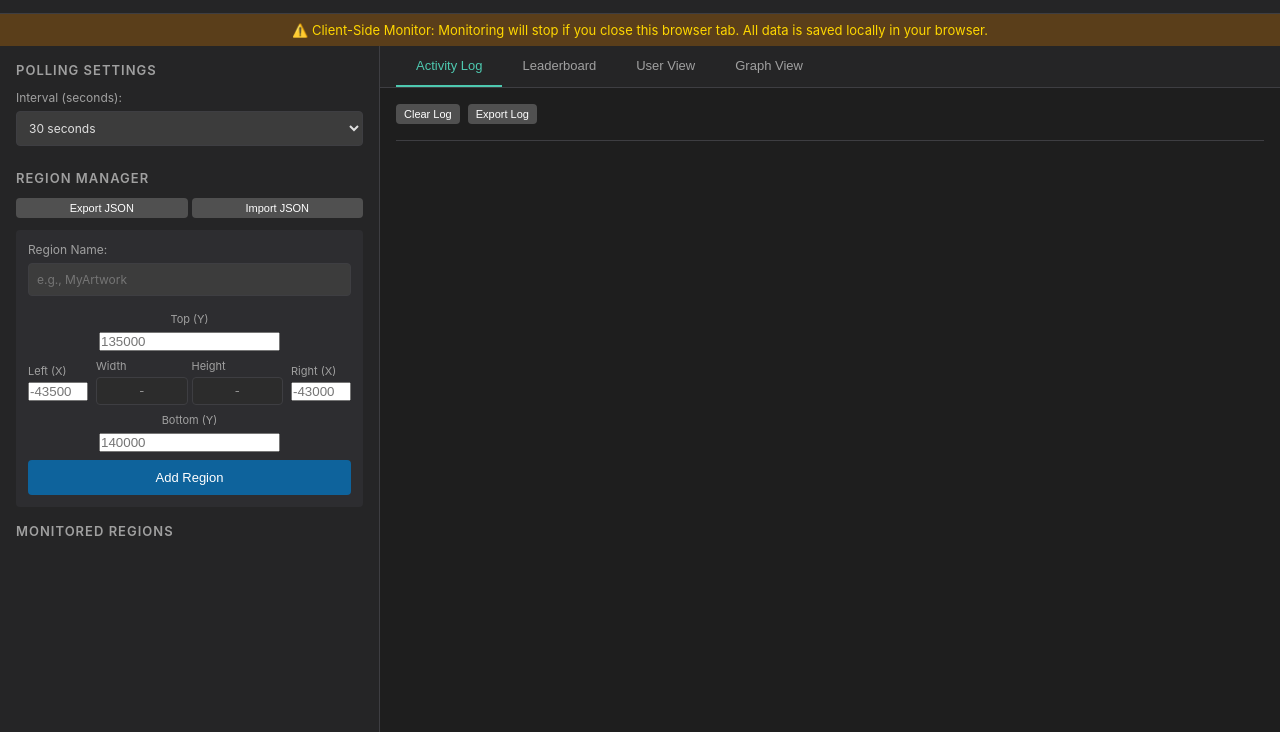
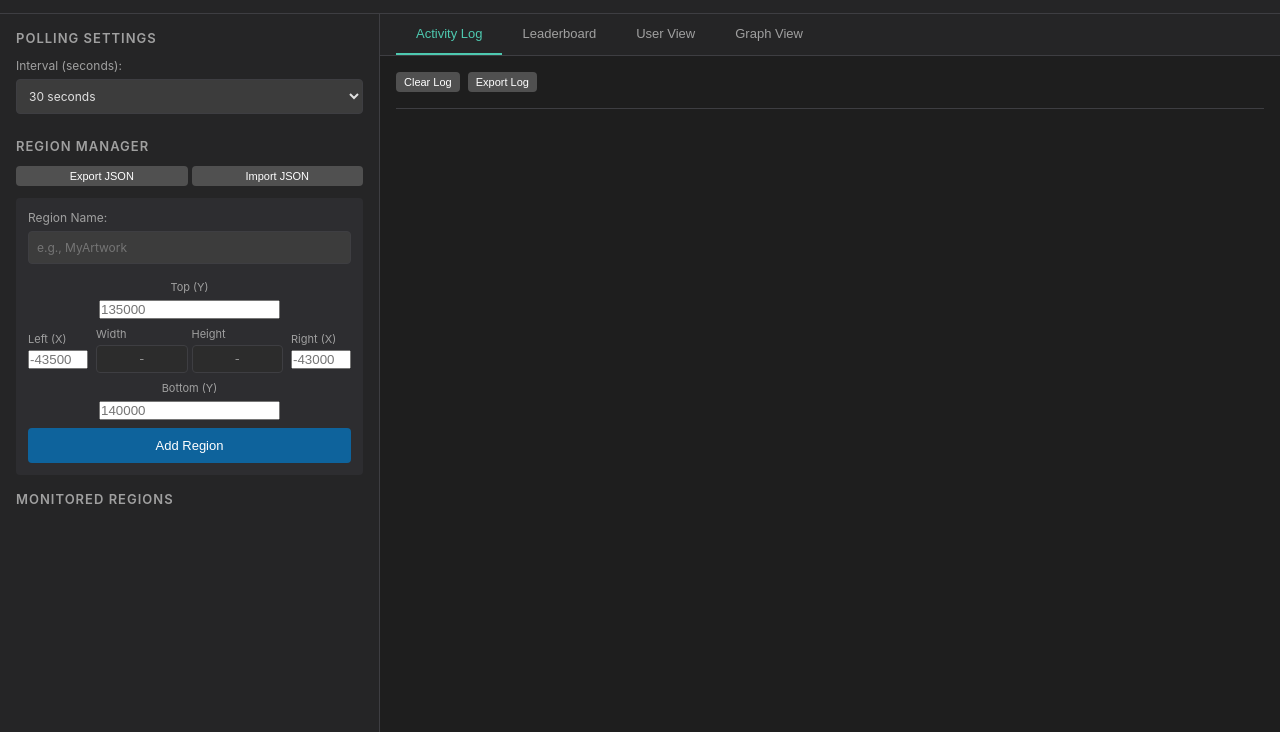
Before and after one commit to pixelcontools/monitor, a website: page index.html in a window 1280 px wide. Shown: the part 68-800 px from the top of the page. Drawn offline with nearby package versions, Linux system fonts and the light colour scheme.

Commit message:
Remove client-side monitor warning banner

```diff
--- a/index.html
+++ b/index.html
@@ -363,10 +363,6 @@
       <button class="btn btn-success" id="startBtn" onclick="startMonitoring()">▶ Start</button>
       <button class="btn btn-danger" id="stopBtn" onclick="stopMonitoring()" style="display:none;">⏹ Stop</button>
     </div>
-  </div>
-
-  <div class="warning-banner">
-    ⚠️ Client-Side Monitor: Monitoring will stop if you close this browser tab. All data is saved locally in your browser.
   </div>
 
   <div class="container">
```
Also changed, not shown: src/index.html (+0 -4 lines).
